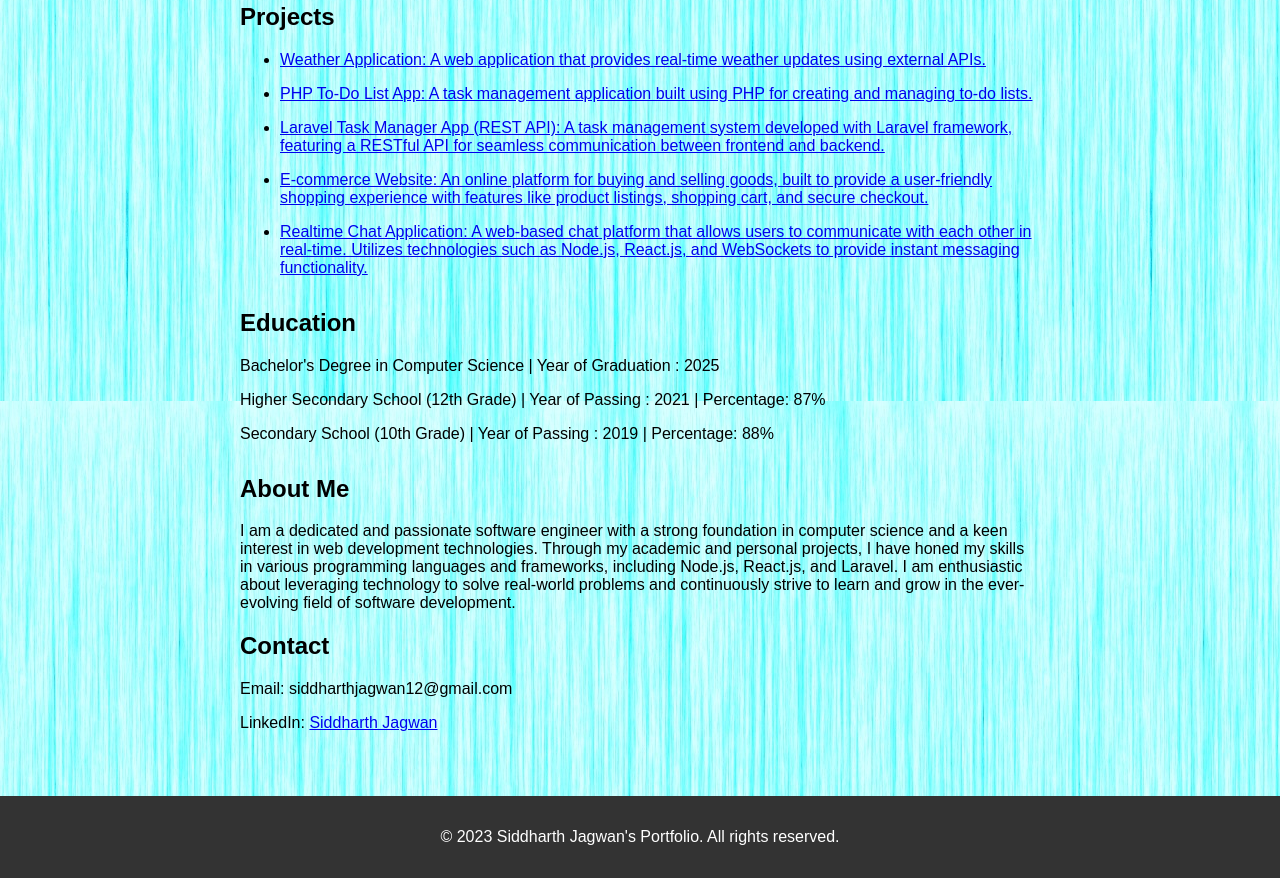
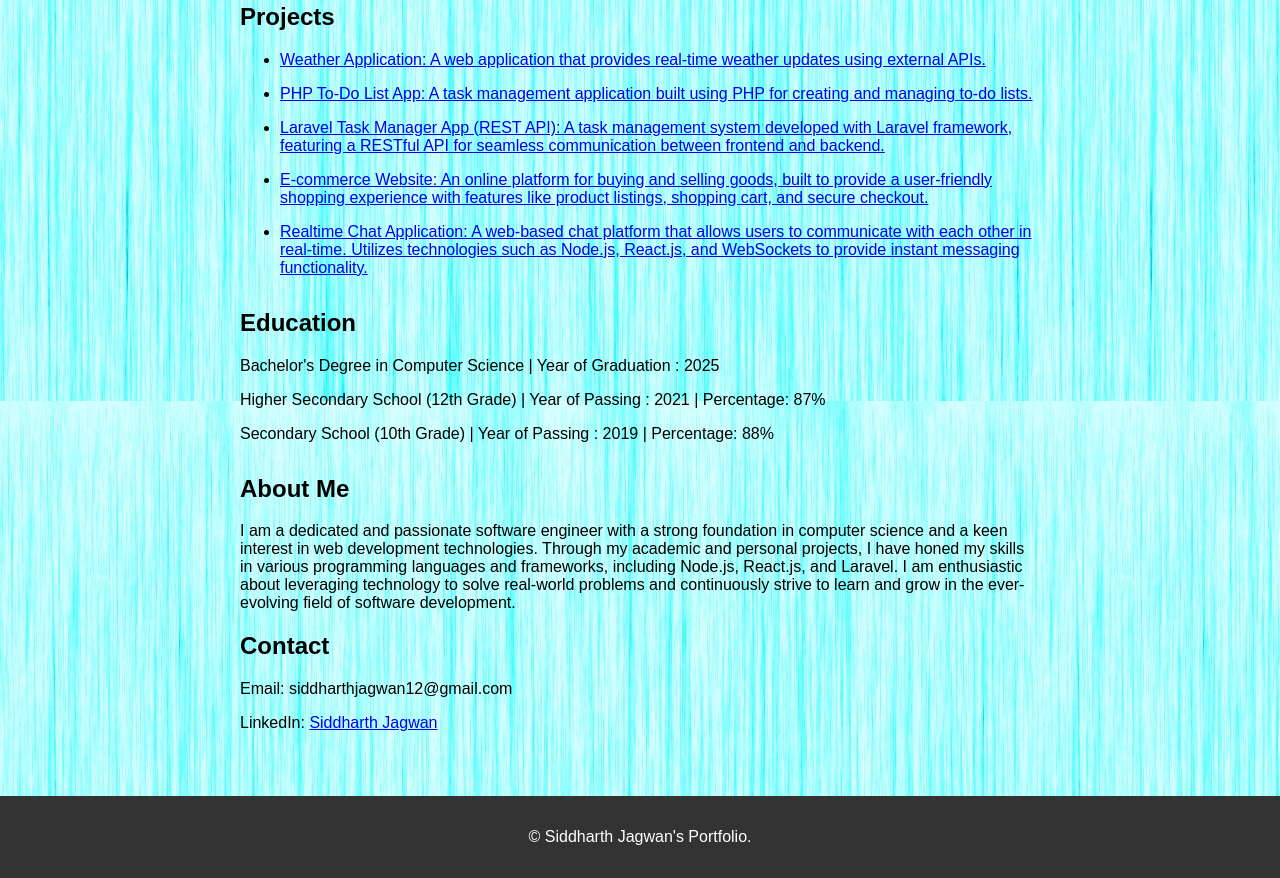
Before and after one commit to Siddharthjw/portfolio, a plain HTML site: page index.html in a window 1280 px wide. Shown: the part 367-1245 px from the top of the page. Drawn offline with Linux system fonts and the light colour scheme.

Commit message:
Update index.html

```diff
--- a/index.html
+++ b/index.html
@@ -108,7 +108,7 @@
     </div>
 
     <footer>
-        <p>&copy; 2023 Siddharth Jagwan's Portfolio. All rights reserved.</p>
+        <p>&copy;  Siddharth Jagwan's Portfolio.</p>
     </footer>
 </body>
 
```
